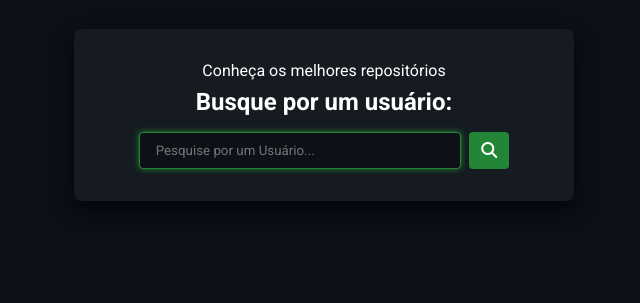
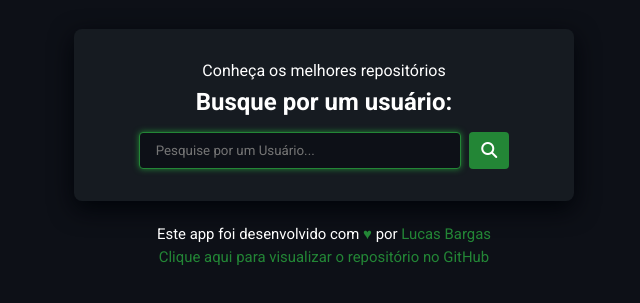
Before and after one commit to LucasBargas/github_finder, a website built with Vite: page index.html in a window 1280 px wide. Shown: the part 101-404 px from the top of the page, without its empty margins (316-956 px from the left). Built offline with nearby package versions, Linux system fonts and the light colour scheme.

Commit message:
Development infos - added

```diff
--- a/index.html
+++ b/index.html
@@ -75,6 +75,13 @@
     <section class="repo-panel" id="repoPanel">
       <ul></ul>
     </section>
+
+    <section class="creator-info">
+      <p>Este app foi desenvolvido com <span>♥</span> por <a href="https://projetoslucasbargas.vercel.app/" target="_blank" rel="noopener noreferrer">Lucas Bargas</a></p>
+
+      <a href="https://github.com/LucasBargas/github_finder" target="_blank" rel="noopener noreferrer">Clique aqui para visualizar o repositório no GitHub</a>
+    </section>
+
     <script type="module" src="src/main.ts"></script>
   </body>
 </html>
--- /dev/null
+++ b/src/styles/layouts/_creator-info.scss
@@ -0,0 +1,23 @@
+@use '../base/base_mixins';
+@use '../base/variables';
+
+.creator-info {
+  display: flex;
+  flex-direction: column;
+  gap: .325rem;
+  text-align: center;
+  @include base_mixins.container;
+  padding-top: 1.5rem;
+  font-size: .9325rem;
+
+  a, span {
+    display: inline-block;
+    text-decoration: none;
+    color: variables.$green-color;
+    transition: .4s;
+
+    &:hover {
+      color: variables.$green-color-hover;
+    }
+  }
+}
--- a/src/styles/layouts/layouts.scss
+++ b/src/styles/layouts/layouts.scss
@@ -5,3 +5,4 @@
 @use './user-panel';
 @use './redirect-button';
 @use './repo_panel';
+@use './creator-info';
```
Also changed, not shown: src/assets/professional_picture.jpg (deleted), src/assets/user.png (deleted).
